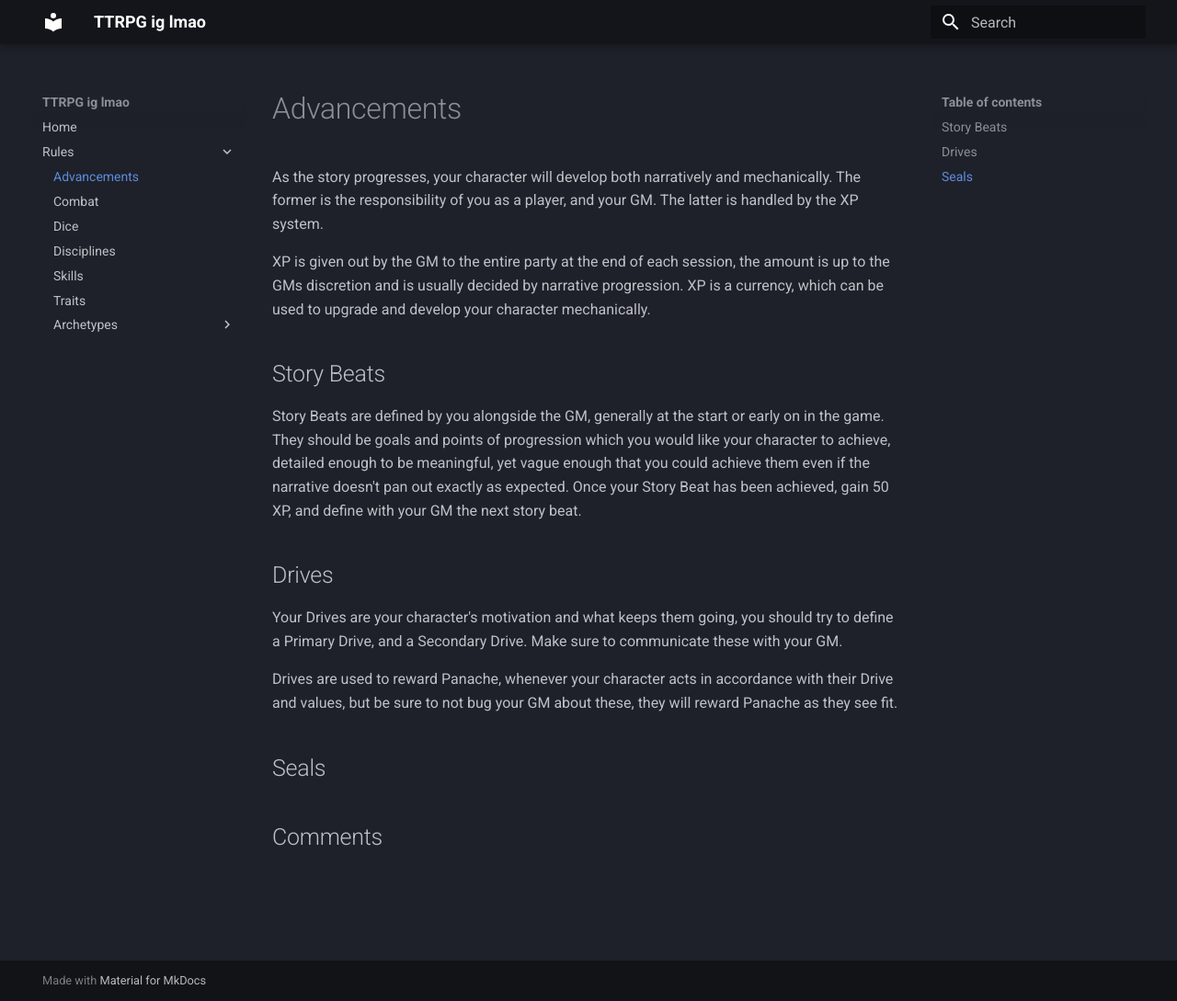
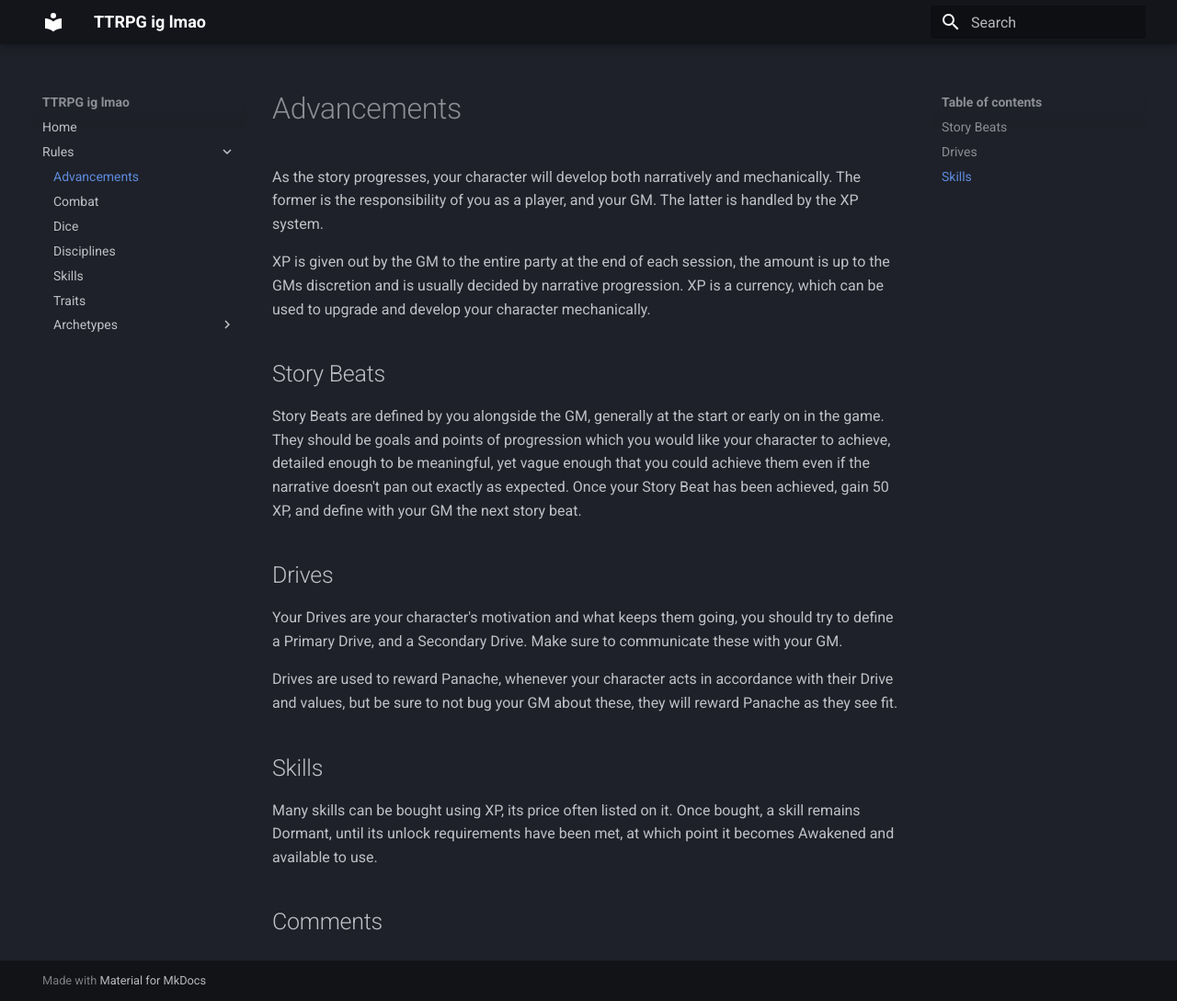
Before and after one commit to ProbablyIly/UnnamedTTRPG, an MkDocs documentation site: the page built from docs/Rules/Advancements.md, in a window 1280 px wide and 1089 px high. Shown: the whole window at 92% size. Built offline with MkDocs 1.6.1 and Material for MkDocs 9.7.7, drawn with Linux system fonts in a browser that asks for light colours; comment, search, counter and statistics services are not loaded.

Commit message:
vault backup: 2025-11-10 15:18:33

```diff
--- a/docs/Rules/Advancements.md
+++ b/docs/Rules/Advancements.md
@@ -8,4 +8,5 @@ Your Drives are your character's motivation and what keeps them going, you shoul
 
 Drives are used to reward Panache, whenever your character acts in accordance with their Drive and values, but be sure to not bug your GM about these, they will reward Panache as they see fit.
 
-## Seals
+## Skills
+Many skills can be bought using XP, its price often listed on it. Once bought, a skill remains Dormant, until its unlock requirements have been met, at which point it becomes Awakened and available to use.
```
